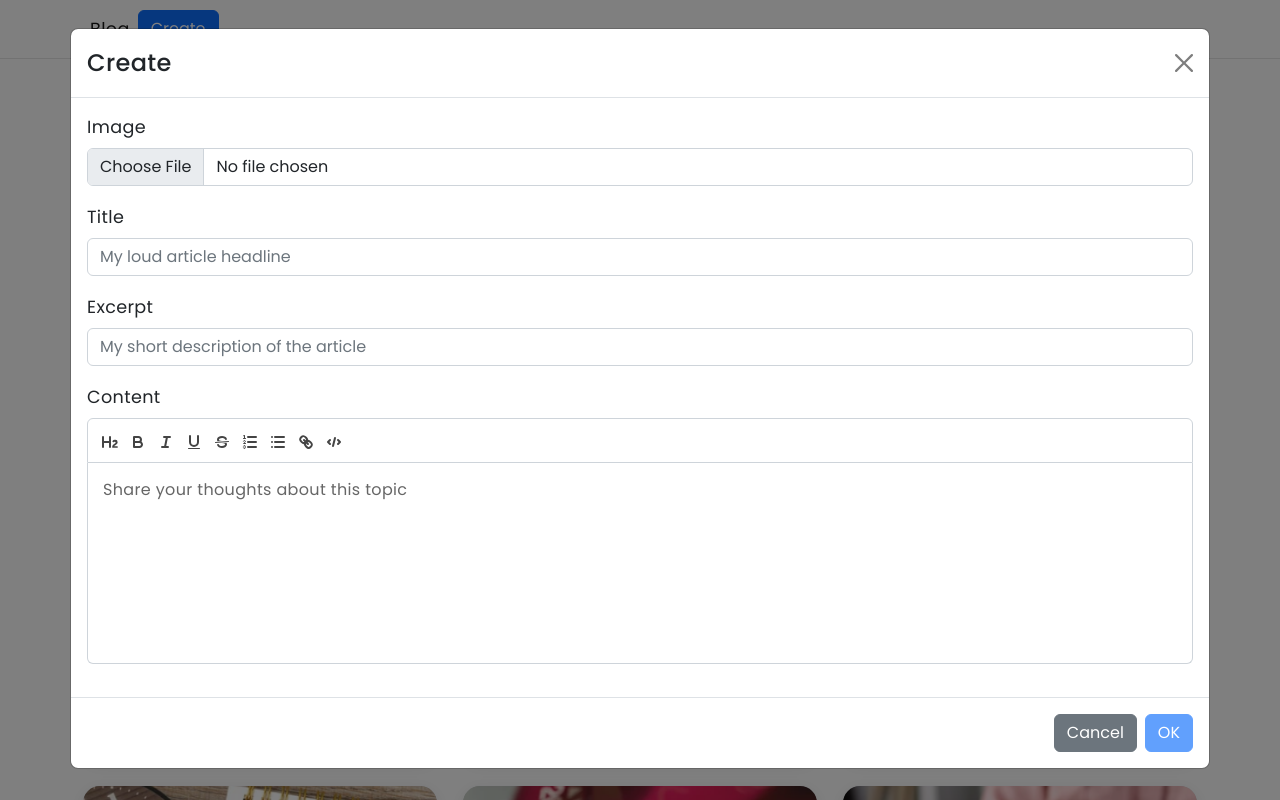
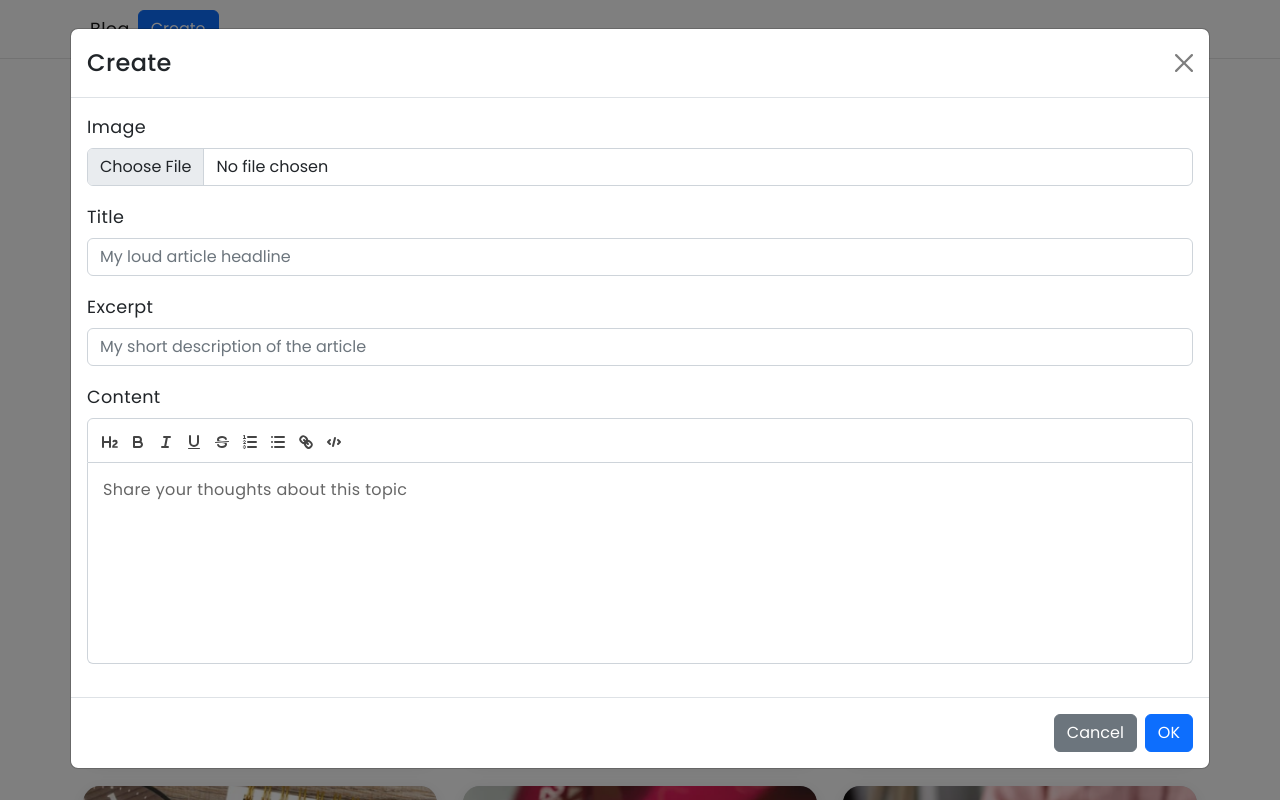
Before and after one commit to edelvarden/blog-app, a React (Vite) app: page / in a window 1280 px wide. Both pictures are taken after a click on the button "Create". Shown: the top 800 px of the page. Built offline with nearby package versions, Linux system fonts and the light colour scheme.

Commit message:
remove length check from button

```diff
--- a/src/components/ModalWindow/index.jsx
+++ b/src/components/ModalWindow/index.jsx
@@ -84,10 +84,10 @@ const ModalWindow = ({ isOpen, onClose, title, submitLabel, onSubmit, postImage
           </Form>
         </Modal.Body>
         <Modal.Footer>
-          <Button variant="secondary" onClick={onClose}>
+          <Button variant="secondary" onClick={() => {onClose()}}>
             Cancel
           </Button>
-          <Button variant="primary" type="submit" onClick={handleSubmit} disabled={!(newPostTitle.length > 10 && newPostContent.length > 30)}>
+          <Button variant="primary" type="submit" onClick={handleSubmit}>
             {submitLabel}
           </Button>
         </Modal.Footer>
```
